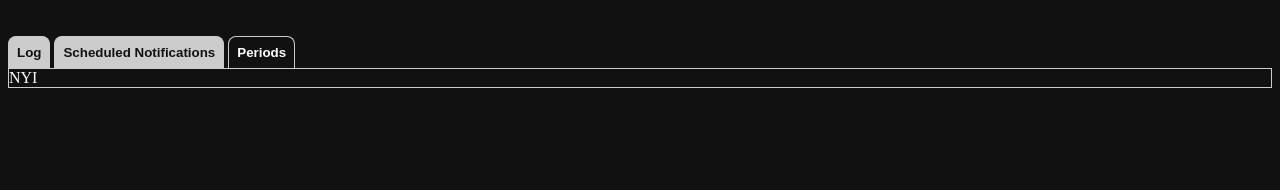
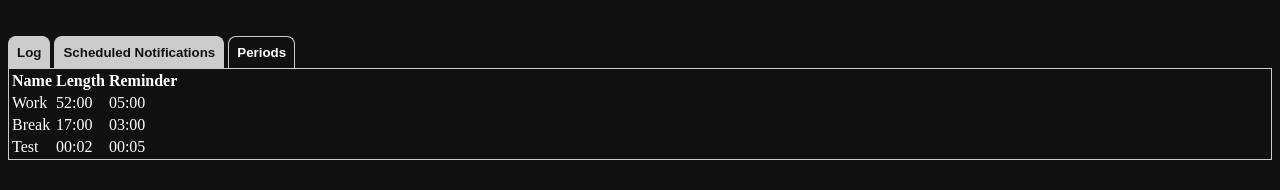
Before and after one commit to ChrisAtMakeGoodTech/timer, a website built with webpack: page static/index.html in a window 1280 px wide. Both pictures are taken after a click on the button "Periods". Built offline with nearby package versions, Linux system fonts and the light colour scheme.

Commit message:
show periods in tab

```diff
--- a/static/index.html
+++ b/static/index.html
@@ -20,7 +20,7 @@
 	<div id="sections">
 		<div class="section active" data-tabname="log" id="section-log"></div>
 		<div class="section" data-tabname="scheduled">NYI</div>
-		<div class="section" data-tabname="periods">NYI</div>
+		<div class="section" data-tabname="periods" id="section-periods">NYI</div>
 	</div>
 </body>
 
--- a/ts/code.ts
+++ b/ts/code.ts
@@ -4,11 +4,13 @@ import setUpChannel from './setup/Channel';
 import State from './objects/State';
 import messageHandler from './functions/messageHandler';
 import setUpTabs from './setup/tabs';
+import setUpPeriodView from './setup/periodView';
 
 setUpServiceWorker();
 setUpNotifications();
 setUpChannel(messageHandler);
 setUpTabs();
+setUpPeriodView();
 
 window.addEventListener('beforeunload', function (e) {
 	if (State.IsActivePeriod) {
--- a/ts/objects/Elements.ts
+++ b/ts/objects/Elements.ts
@@ -1,4 +1,5 @@
 export const LogSection = document.getElementById('section-log')!;
+export const PeriodsSection = document.getElementById('section-periods')!;
 export const StartButtons = document.getElementById('start-buttons')!;
 export const Counter = document.getElementById('counter')!;
 export const TabContainer = document.getElementById('tabs')!;
--- /dev/null
+++ b/ts/setup/periodView.ts
@@ -0,0 +1,47 @@
+import { PeriodsSection } from '../objects/Elements';
+import DbPeriods from '../db/DbPeriods';
+import Period from '../Classes/Period';
+import getDisplayTimespan from '../functions/getDisplayTimespan';
+
+const Db = new DbPeriods();
+
+function buildHead() {
+	const THead = document.createElement('thead');
+	THead.innerHTML = '<tr><th>Name</th><th>Length</th><th>Reminder</th></tr>';
+	return THead;
+}
+
+function buildBody(periods: Period[]) {
+	const TBody = document.createElement('tbody');
+
+	periods.forEach(p => {
+		const Row = document.createElement('tr');
+
+		const NameCell = document.createElement('td');
+		NameCell.textContent = p.Name;
+		const LengthCell = document.createElement('td');
+		LengthCell.textContent = getDisplayTimespan(p.LengthMilliseconds);
+		const ReminderCell = document.createElement('td');
+		ReminderCell.textContent = getDisplayTimespan(p.ReminderFrequencyMilliseconds);
+
+		Row.append(NameCell);
+		Row.append(LengthCell);
+		Row.append(ReminderCell);
+		TBody.append(Row);
+	});
+
+	return TBody;
+}
+
+export default async function setUpPeriodView() {
+	const PeriodsPromise = Db.getAllPeriods();
+	const Table = document.createElement('table');
+	const THead = buildHead();
+	Table.append(THead);
+	const Periods = await PeriodsPromise;
+	const TBody = buildBody(Periods);
+	Table.append(TBody);
+
+	PeriodsSection.innerHTML = '';
+	PeriodsSection.append(Table);
+}
```
